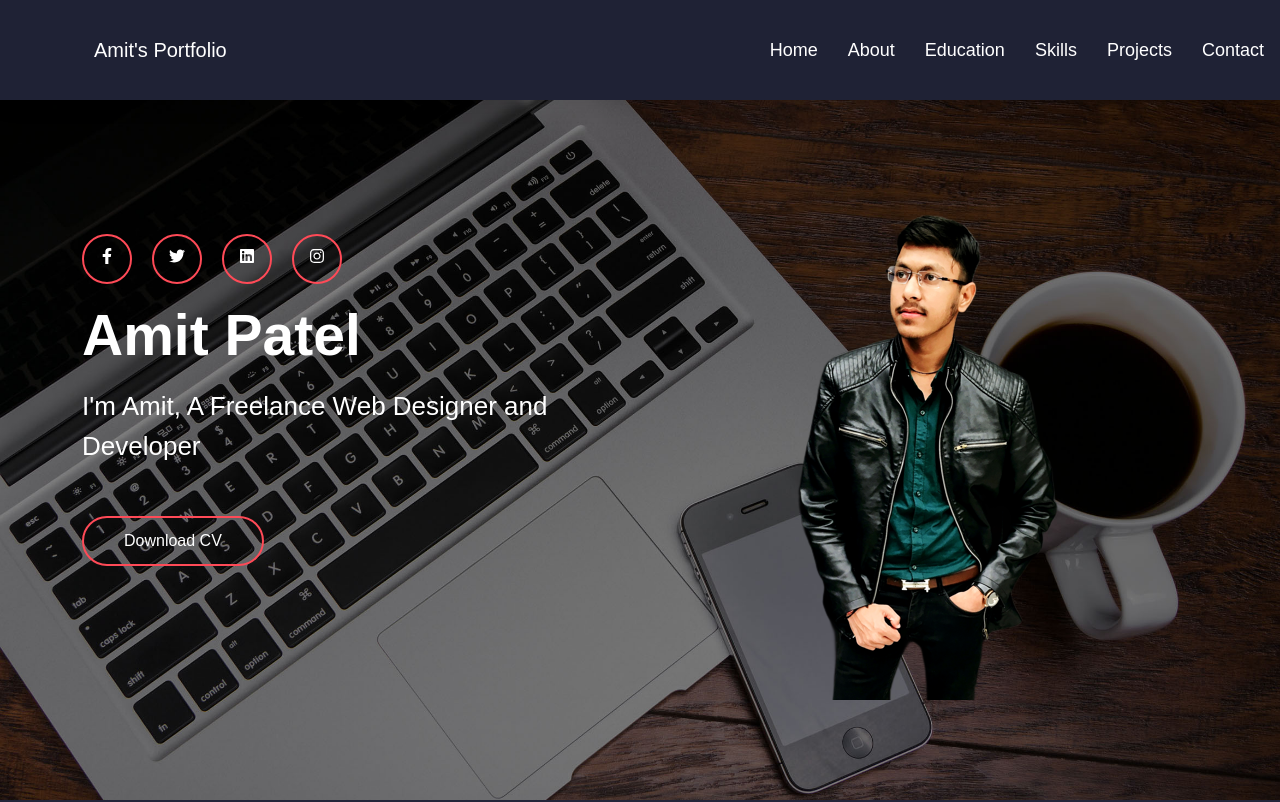
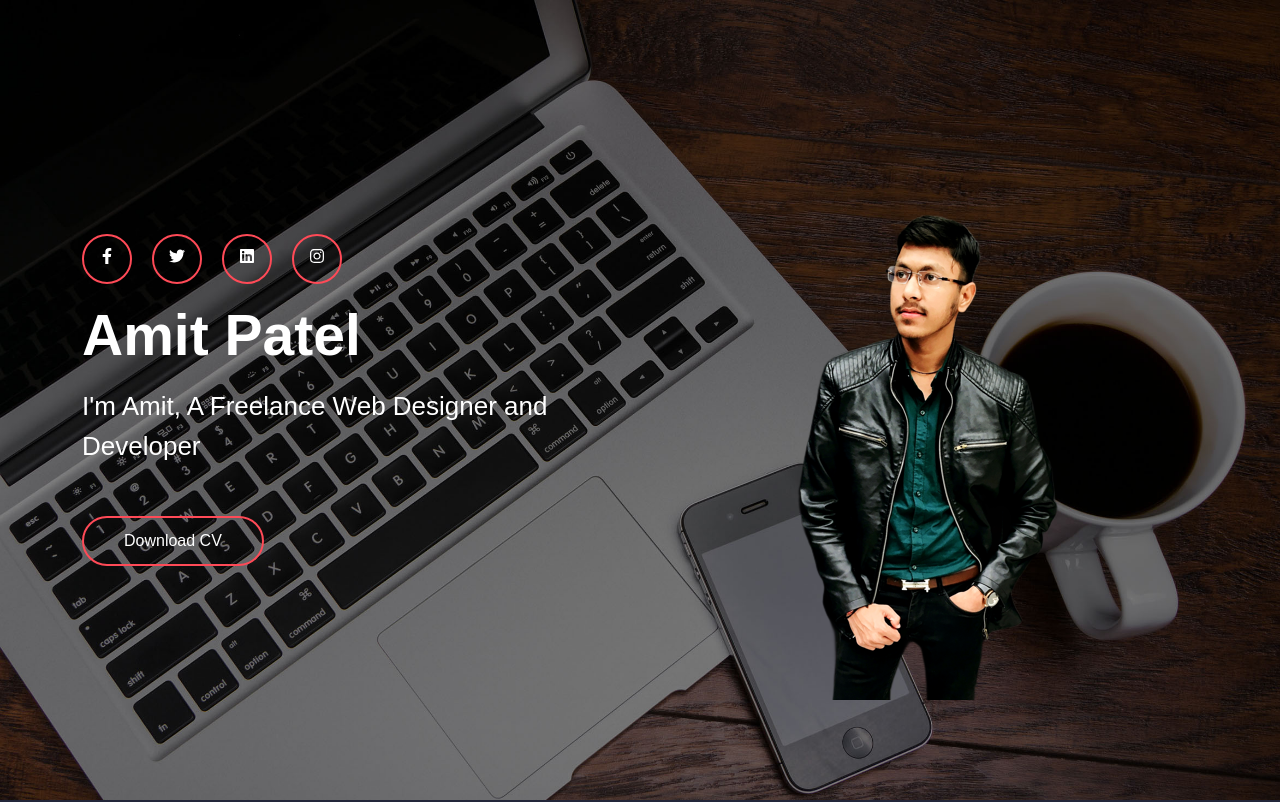
Before and after one commit to apatel6152/amit303.me, a React (Create React App) app: page / in a window 1280 px wide. Shown: the top 802 px of the page. Built offline with nearby package versions, Linux system fonts and the light colour scheme.

Commit message:
new changes in css for portfolio

```diff
--- a/src/components/Navigation/Nav.js
+++ b/src/components/Navigation/Nav.js
@@ -5,47 +5,47 @@ import './Nav.css';
 
 const Nav = () => {
 
-  const [state, setState] = useState(true);
-  return (
-    <nav className="navbar">
-      <div className="container">
-        <div className="navbar__container">
-          <ul className="navbar__left">
-            <div className="navbar__left-logo">
-              <Link className="navbar-brand" to="#" rel="tooltip">Amit's Portfolio</Link>
-            </div>
-          </ul>
-          {state ? (
-            <ul className="navbar__right">
-              <li>
-                <Link to="#">Home</Link>
-              </li>
-              <li>
-                <Link to="#about">About</Link>
-              </li>
-              <li>
-                <Link to="#education">Education</Link>
-              </li>
-              <li>
-                <Link to="#skills">Skills</Link>
-              </li>
-              <li>
-                <Link to="#projects">Projects</Link>
-              </li>
-              <li>
-                <Link to="#contact">Contact</Link>
-              </li>
-            </ul>
-          ) : (
-            ""
-          )}
-        </div>
-      </div>
-      <div className="toggle" onClick={() => setState(!state)}>
-        <FaAlignJustify />
-      </div>
-    </nav>
-  );
+  // const [state, setState] = useState(true);
+  // return (
+  //   <nav className="navbar">
+  //     <div className="container">
+  //       <div className="navbar__container">
+  //         <ul className="navbar__left">
+  //           <div className="navbar__left-logo">
+  //             <Link className="navbar-brand" to="#" rel="tooltip">Amit's Portfolio</Link>
+  //           </div>
+  //         </ul>
+  //         {state ? (
+  //           <ul className="navbar__right">
+  //             <li>
+  //               <Link to="#">Home</Link>
+  //             </li>
+  //             <li>
+  //               <Link to="#about">About</Link>
+  //             </li>
+  //             <li>
+  //               <Link to="#education">Education</Link>
+  //             </li>
+  //             <li>
+  //               <Link to="#skills">Skills</Link>
+  //             </li>
+  //             <li>
+  //               <Link to="#projects">Projects</Link>
+  //             </li>
+  //             <li>
+  //               <Link to="#contact">Contact</Link>
+  //             </li>
+  //           </ul>
+  //         ) : (
+  //           ""
+  //         )}
+  //       </div>
+  //     </div>
+  //     <div className="toggle" onClick={() => setState(!state)}>
+  //       <FaAlignJustify />
+  //     </div>
+  //   </nav>
+  // );
 };
 
 export default Nav;
```
